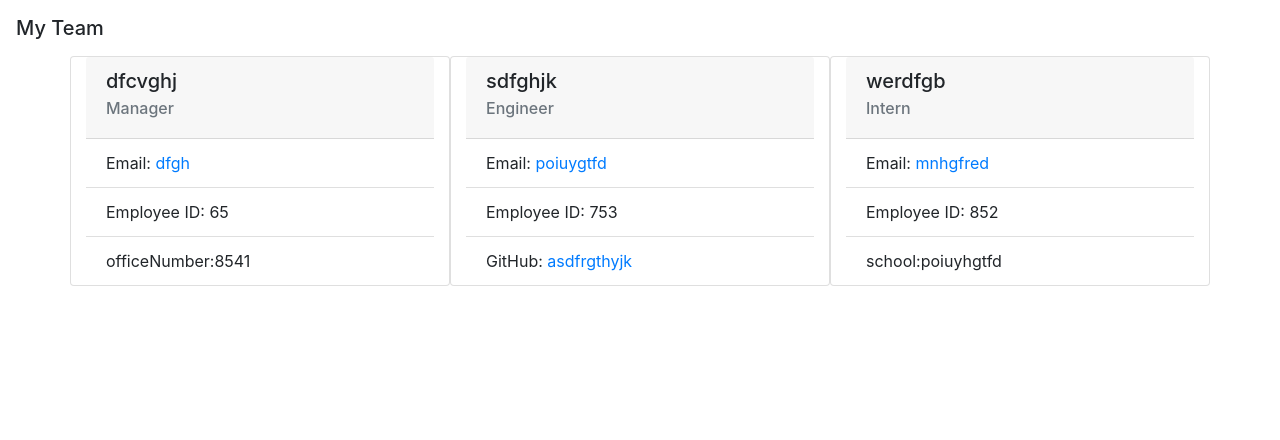
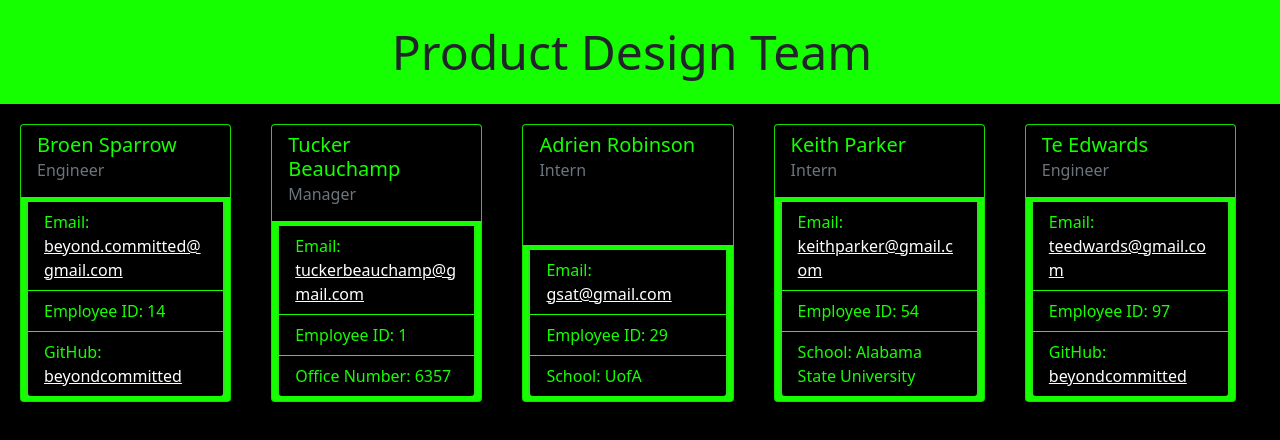
Before and after one commit to beyondcommitted/Team_Profile_Generator, a website: page dist/index.html in a window 1280 px wide. Drawn offline with nearby package versions, Linux system fonts and the light colour scheme.

Commit message:
updates and style .css added

```diff
--- a/lib/manager.js
+++ b/lib/manager.js
@@ -1,4 +1,4 @@
-const Employee = require("./Employee");
+const Employee = require("./employee");
 
 class Manager extends Employee {
   constructor(name, id, email, role, officeNumber) {
--- a/src/card-generator.js
+++ b/src/card-generator.js
@@ -24,7 +24,7 @@
 
         }
 
-        // Card template desined to output the input data
+        // Card template designed to output the input data
         let {name, role, email, id} = data[i]
         generateCard+= `
          <div class="card col" style="width: 18rem;">
@@ -52,9 +52,9 @@
         <meta charset="UTF-8">
         <meta name="viewport" content="width=device-width, initial-scale=1.0">
         <title>Employee Info</title>
-        <link rel="stylesheet" href="https://stackpath.bootstrapcdn.com/bootstrap/4.3.1/css/bootstrap.min.css"
-            integrity="sha384-ggOyR0iXCbMQv3Xipma34MD+dH/1fQ784/j6cY/iJTQUOhcWr7x9JvoRxT2MZw1T" crossorigin="anonymous">
-        <link rel="stylesheet" href="style.css">
+        <!-- CSS only -->
+        <link href="https://cdn.jsdelivr.net/npm/bootstrap@5.0.0-beta3/dist/css/bootstrap.min.css" rel="stylesheet" integrity="sha384-eOJMYsd53ii+scO/bJGFsiCZc+5NDVN2yr8+0RDqr0Ql0h+rP48ckxlpbzKgwra6" crossorigin="anonymous">
+        <link rel="stylesheet" href="../src/style.css">
     </head>
     <body>
         <nav class="navbar">
@@ -63,9 +63,9 @@
             </div>
         </nav>
 
-        <section class="container">
+        <section class="fluid-container">
 
-            <div class="row">
+            <div class="row col-lg-12">
              ${generateCard}
             </div>
 
--- /dev/null
+++ b/src/style.css
@@ -0,0 +1,54 @@
+body{
+    background-color: black;
+}
+.navbar-header {
+    float: left;
+    padding: 15px;
+    text-align: center;
+    width: 100%;
+    }
+.navbar-brand {
+    float:none;
+    font-size: 48px;}
+
+.navbar{
+
+    background: rgb(21, 255, 0);
+
+}
+
+.card{
+    display: flex;
+    justify-content: space-evenly;
+    background-color: rgb(21, 255, 0);
+    margin: 20px;
+    padding: 0;
+}
+
+
+
+.card-header{
+    background: black
+}
+
+.card-title {
+    color:rgb(21, 255, 0);
+}
+
+
+.list-group{
+    margin: 5px;
+    border: solid 2px rgba(128, 128, 128, 0.205);
+
+}
+
+.list-group-item {
+    color:rgb(21, 255, 0);
+    background-color: black;
+    border-style: double;
+    border-color: rgb(21, 255, 0);
+}
+
+a {
+    color:white
+}
```
Also changed, not shown: dist/index.html.
